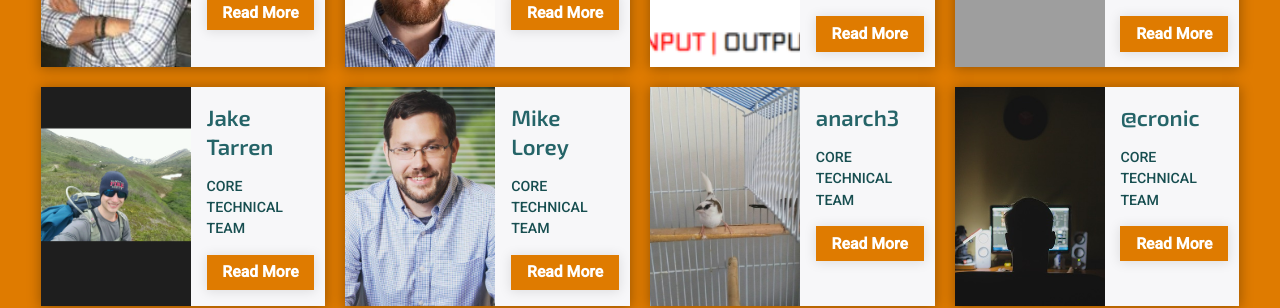
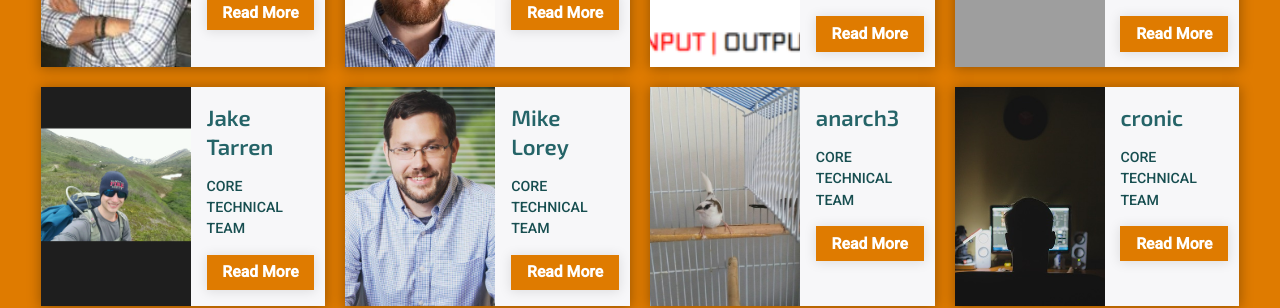
Before and after one commit to tarrenj/website, a Jekyll site: the page built from index.html, in a window 1280 px wide and 900 px high, scrolled down 3158 px. Shown: the part 156-464 px from the top of the window. Built offline with Jekyll 4.4.1, drawn with Linux system fonts in a browser that asks for light colours; the list of posts is cut into pages by our own code; grey boxes are pictures that could not be loaded.

Commit message:
Change @cronic to cronic

```diff
--- a/_includes/team.html
+++ b/_includes/team.html
@@ -244,7 +244,7 @@
             <div class="card-header" role="tab" id="headingCronic">
               <div class="card-img-top"></div>
               <div class="card-feature">
-                <h3 class="name">@cronic</h3>
+                <h3 class="name">cronic</h3>
                 <p class="title">CORE TECHNICAL TEAM</p>
                 <a class="btn btn-primary collapsed" data-toggle="collapse" data-parent="#team-accordion" href="#collapseCronic" aria-expanded="true" aria-controls="collapseCronic">Read More</a>
               </div>
```
Also changed, not shown: 2 other files.
